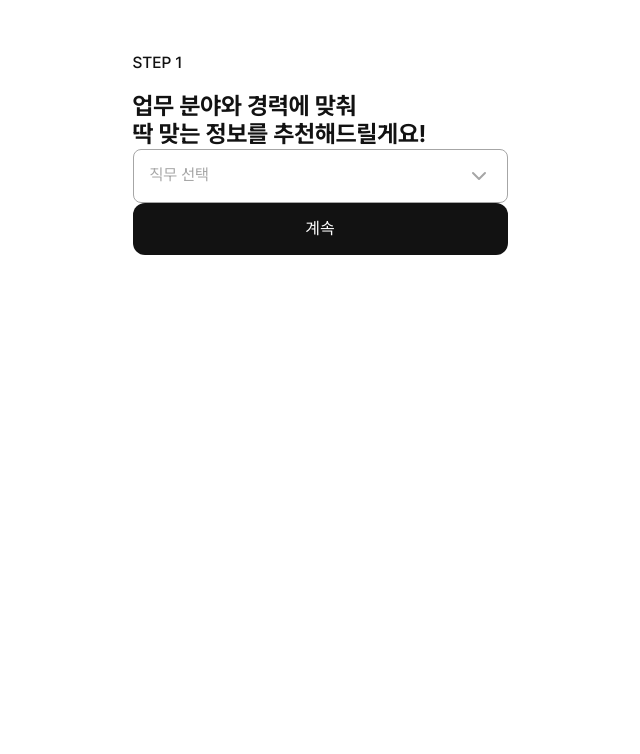
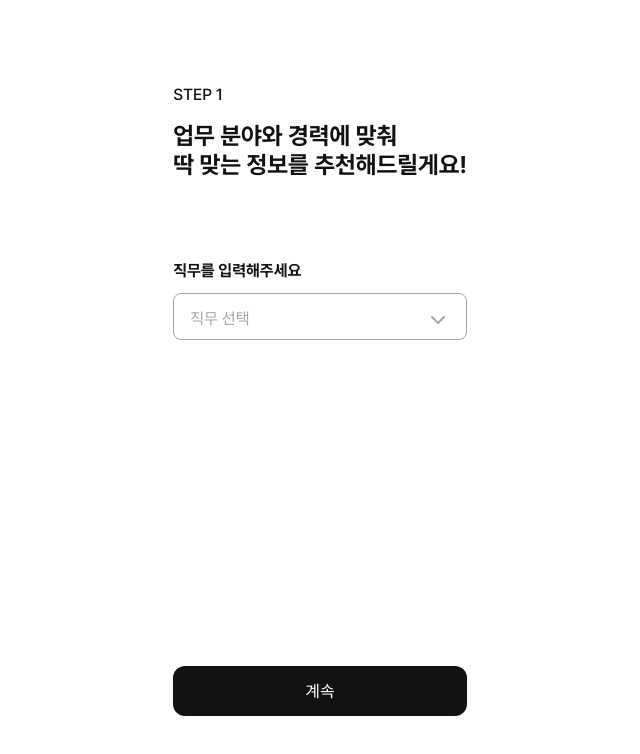
Before and after one commit to project-recurit/PR-Front, a Next.js app: page /sign-up in a window 1280 px wide. Shown: the top 754 px of the page, without its empty margins (320-960 px from the left). Built offline with nearby package versions, Linux system fonts and the light colour scheme.

Commit message:
[design] 직무선택 퍼블리싱

```diff
--- a/src/app/globals.css
+++ b/src/app/globals.css
@@ -12,6 +12,10 @@
     --background: #0a0a0a;
     --foreground: #ededed;
   }
+}
+
+::-webkit-scrollbar {
+  display: none;
 }
 
 body {
--- a/src/app/sign-up/components/FirstStep.tsx
+++ b/src/app/sign-up/components/FirstStep.tsx
@@ -1,9 +1,15 @@
+import DropDown from "@/components/common/DropDown";
+
 const FirstStep = () => {
+  const 카테고리 = ["개발", "기획", "디자인", "마케팅", "영업", "경영"];
   return (
-    <div>
-      <p className="title-24-b mt-18">
+    <div className="mt-18">
+      <p className="title-24-b mb-80">
         업무 분야와 경력에 맞춰 <br />딱 맞는 정보를 추천해드릴게요!
       </p>
+      <DropDown menu={카테고리} label="직무를 입력해주세요">
+        직무 선택
+      </DropDown>
     </div>
   );
 };
--- a/src/app/sign-up/components/StepLabel.tsx
+++ b/src/app/sign-up/components/StepLabel.tsx
@@ -1,5 +1,5 @@
 const StepLabel = ({ step }: { step: number }) => {
-  return <p className="body-16-m mt-52">STEP {step + 1}</p>;
+  return <p className="body-16-m">STEP {step + 1}</p>;
 };
 
 export default StepLabel;
--- a/src/app/sign-up/components/StepPage.tsx
+++ b/src/app/sign-up/components/StepPage.tsx
@@ -5,7 +5,6 @@ import { useStep } from "@/hooks/signupStep";
 import StepLabel from "./StepLabel";
 import Button from "@/components/common/Button";
 import { useRouter } from "next/navigation";
-import DropDown from "@/components/common/DropDown";
 
 const StepPage = () => {
   const router = useRouter();
@@ -23,10 +22,9 @@ const StepPage = () => {
   };
 
   return (
-    <div>
+    <div className="h-full py-34 grid grid-rows-[20px_auto_50px] sm:max-h-[700px]">
       <StepLabel step={step} />
       <Component />
-      <DropDown> 직무 선택</DropDown>
       <Button size="m" onClick={handleStep}>
         {step === 2 ? "시작하기" : "계속"}
       </Button>
--- a/src/app/sign-up/page.tsx
+++ b/src/app/sign-up/page.tsx
@@ -2,7 +2,7 @@ import StepPage from "./components/StepPage";
 
 const page = () => {
   return (
-    <div className="w-full h-full bg-white flex flex-col">
+    <div className="w-full h-full bg-white flex items-center justify-center">
       <StepPage />
     </div>
   );
--- a/src/assets/icons.ts
+++ b/src/assets/icons.ts
@@ -10,6 +10,7 @@ import KakaoIcon from "./kakao.svg";
 import GithubIcon from "./github.svg";
 import Search from "./search.svg";
 import ChevronDown from "./chevron-down.svg";
+import ChevronUp from "./chevron-up.svg";
 
 export {
   BookMark,
@@ -24,4 +25,5 @@ export {
   GithubIcon,
   Search,
   ChevronDown,
+  ChevronUp,
 };
--- a/src/components/common/DropDown.tsx
+++ b/src/components/common/DropDown.tsx
@@ -1,13 +1,45 @@
-import { ChevronDown } from "@/assets/icons";
+"use client";
 
-const DropDown = ({ children }: { children: string }) => {
+import { ChevronDown, ChevronUp } from "@/assets/icons";
+import { useDropDownControl } from "@/hooks/DropDownControl";
+
+const DropDown = ({
+  children,
+  label,
+  menu,
+}: {
+  children: string;
+  label?: string;
+  menu: string[];
+}) => {
+  const { isDropDownOpen, closeDropDown, toggleDropDown } =
+    useDropDownControl();
+
   return (
-    <div className="w-full relative">
-      <div className="w-full body-16-r border-1 border-black-400 text-black-400 rounded-8 px-16 py-14 flex justify-between">
-        {children}
-        <ChevronDown />
+    <>
+      {label && <p className="body-16-b mb-12">{label}</p>}
+      <div
+        className={`px-16 w-full h-fit relative body-16-r border-1 border-black-400 rounded-8 ${
+          isDropDownOpen ? "text-black-1000" : "text-black-400"
+        }`}
+      >
+        <div
+          onClick={toggleDropDown}
+          className="w-full  py-14 flex justify-between"
+        >
+          {children}
+          {isDropDownOpen ? <ChevronUp /> : <ChevronDown />}
+        </div>
+        <div className="max-h-[357px] overflow-y-scroll -mt-7">
+          {isDropDownOpen &&
+            menu.map((c) => (
+              <div className="py-14" key={c}>
+                {c}
+              </div>
+            ))}
+        </div>
       </div>
-    </div>
+    </>
   );
 };
 
--- /dev/null
+++ b/src/hooks/DropDownControl.ts
@@ -0,0 +1,19 @@
+import { useState } from "react";
+
+export const useDropDownControl = () => {
+  const [isDropDownOpen, setIsDropDownOpen] = useState(false);
+
+  const toggleDropDown = () => {
+    setIsDropDownOpen(!isDropDownOpen);
+  };
+
+  const openDropDown = () => {
+    setIsDropDownOpen(true);
+  };
+
+  const closeDropDown = () => {
+    setIsDropDownOpen(false);
+  };
+
+  return { isDropDownOpen, toggleDropDown, openDropDown, closeDropDown };
+};
```
Also changed, not shown: src/assets/chevron-up.svg (added).
